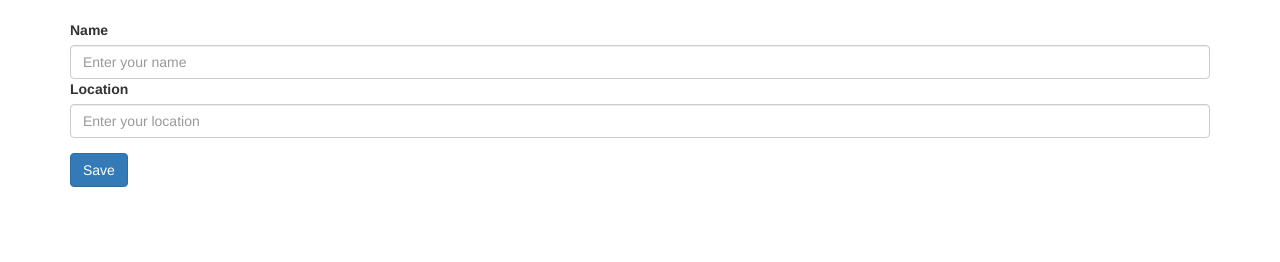
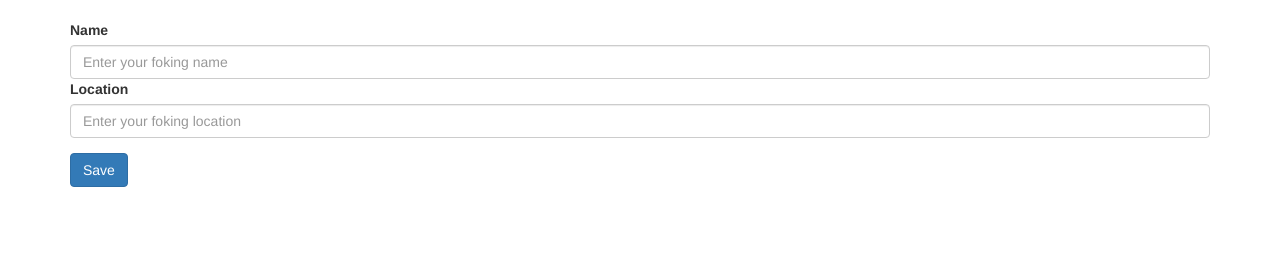
Before and after one commit to afiqaiman98/crud, a PHP site: page / in a window 1280 px wide. Shown: the part 38-300 px from the top of the page. Run offline with PHP 8.4, Linux system fonts and the light colour scheme; data that the repository does not hold is empty.

Commit message:
tambahn foking

```diff
--- a/index.php
+++ b/index.php
@@ -75,11 +75,11 @@
           <input type="hidden" name="id" value="<?php echo $id?>"
           <div class = "form-group">
           <label>Name</label>
-          <input type = "text" name = "name" class = "form-control" value="<?php echo $name; ?>" placeholder = "Enter your name">
+          <input type = "text" name = "name" class = "form-control" value="<?php echo $name; ?>" placeholder = "Enter your foking name">
           </div>
           <div class = "form-group">
           <label>Location</label>
-          <input type = "text" name = "location" class = "form-control" value="<?php echo $location;?>" placeholder = "Enter your location">
+          <input type = "text" name = "location" class = "form-control" value="<?php echo $location;?>" placeholder = "Enter your foking location">
           </div>
           <div class = "form-group">
 
```
